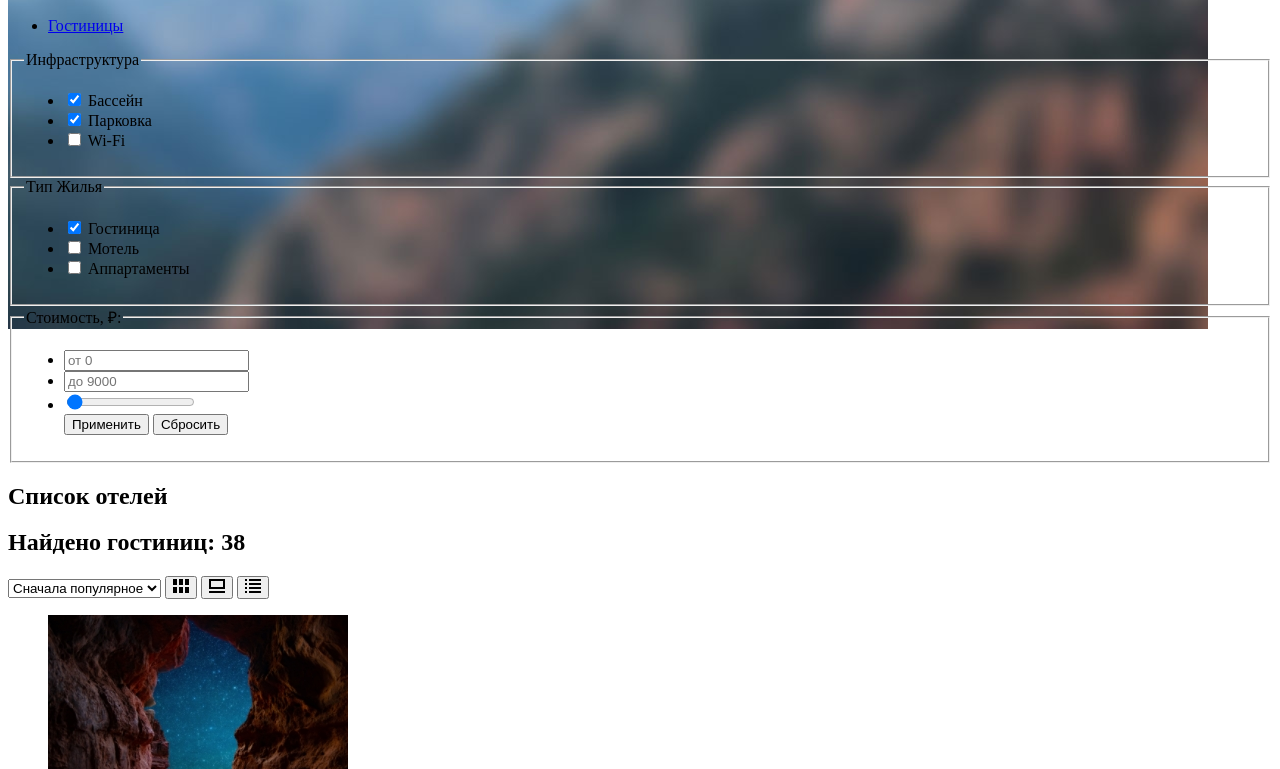
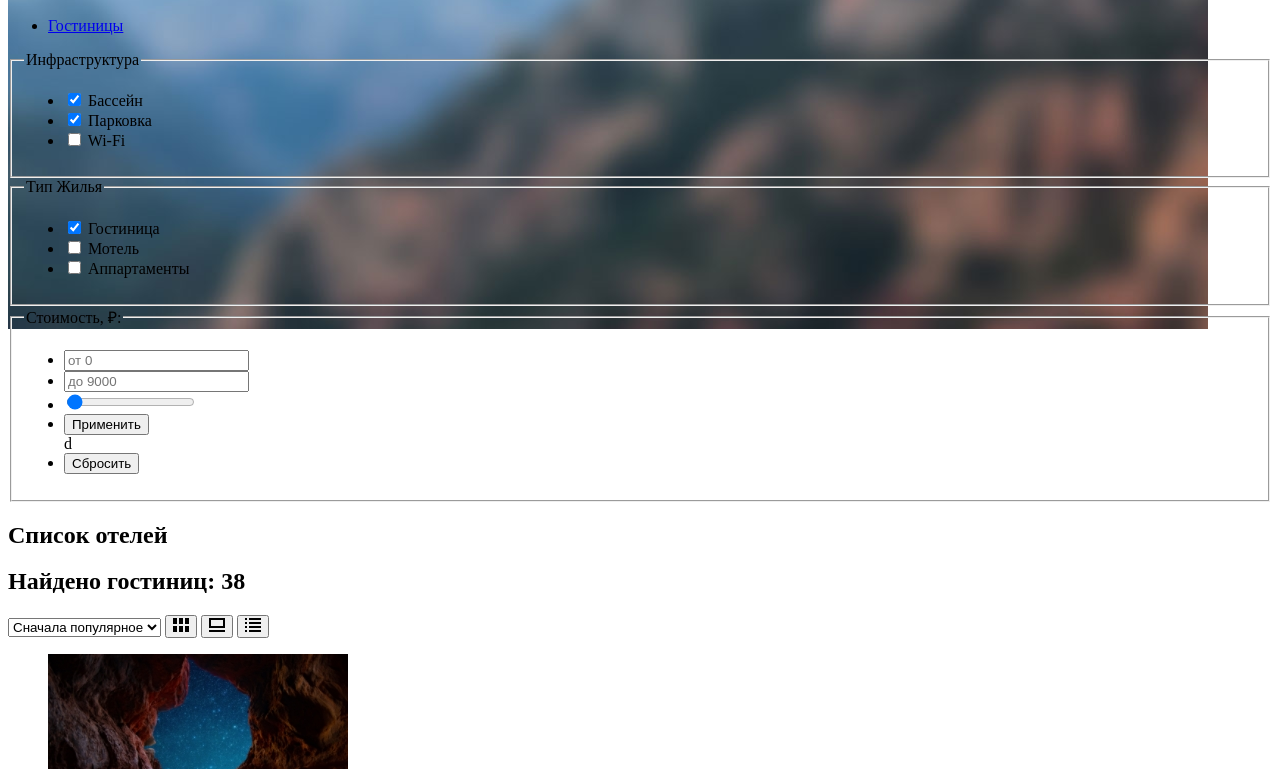
Before and after one commit to killer-62rus/887387-sedona-39, a plain HTML site: page catalog.html in a window 1280 px wide. Shown: the part 331-1100 px from the top of the page. Drawn offline with Linux system fonts and the light colour scheme.

Commit message:
Графика
Очередная поправка кнопок

```diff
--- a/catalog.html
+++ b/catalog.html
@@ -132,8 +132,12 @@
                 <li class="price-slider">
                   <input type="range" min="0" max="9000" value="50" class="slider" id="myRange">
                 </li>
+                <li class="button-asset1">
                 <button class="button" type="submit">Применить</button>
+                </li>d
+                <li class="button-asset2">
                 <button class="button" type="submit">Сбросить</button>
+                </li>
               </ul>
           </fieldset>
 
```
